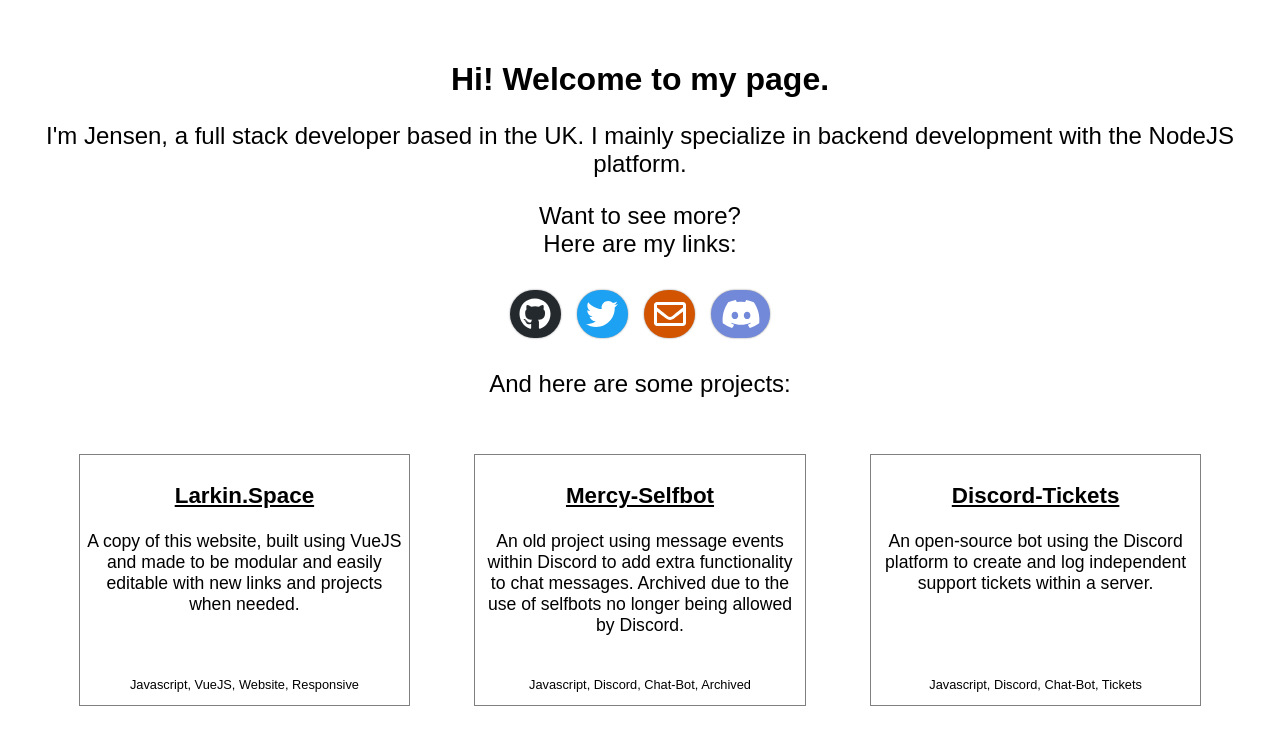
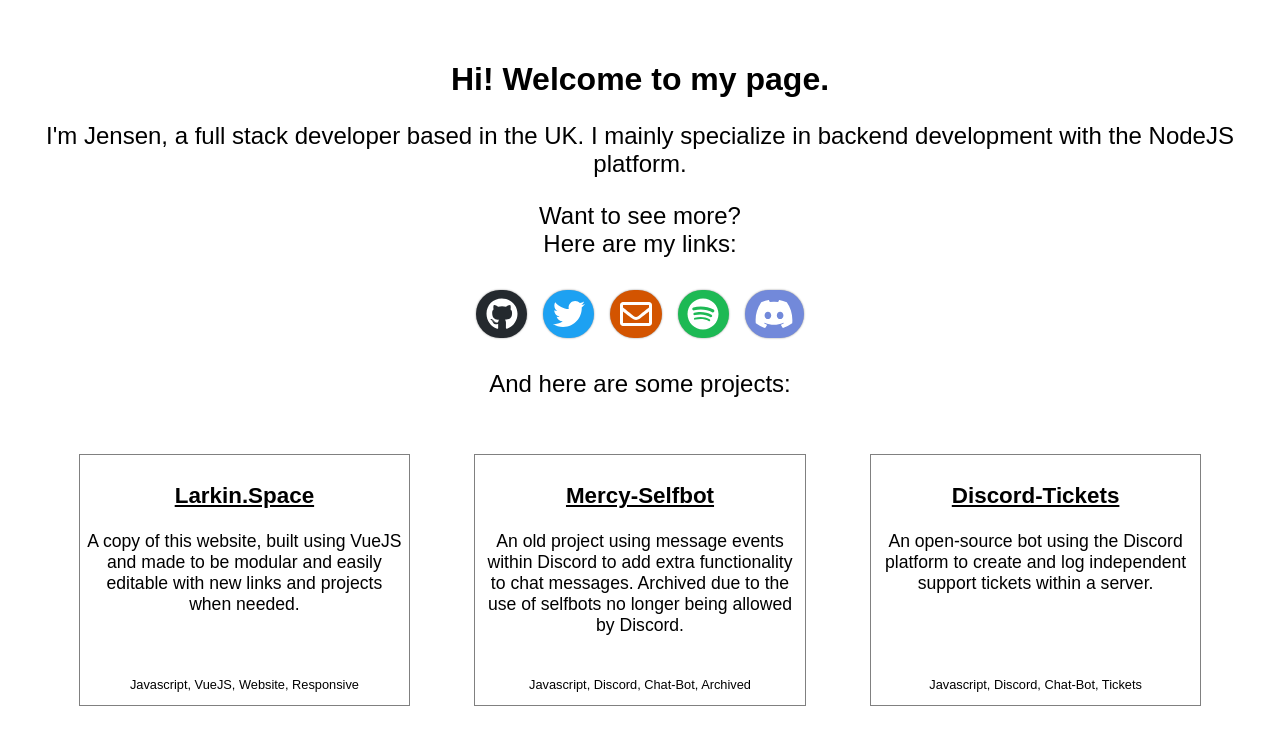
Before and after one commit to j3ns3n/larkin.space, a Vue app: page / in a window 1280 px wide. Shown: the top 744 px of the page. Built offline with nearby package versions, Linux system fonts and the light colour scheme.

Commit message:
* Edited App.vue to add Spotify to the links list * Edited main.js to import the FontAwesome Spotify icon

```diff
--- a/src/App.vue
+++ b/src/App.vue
@@ -24,7 +24,7 @@ export default {
             name: 'github'
           },
           link: 'https://github.com/J3ns3n',
-          colour: '#24292e'
+          colour: '#24292E'
         },
         {
           name: 'Twitter',
@@ -42,7 +42,16 @@ export default {
             name: 'envelope'
           },
           link: 'mailto:jensen@larkin.space',
-          colour: '#d35400'
+          colour: '#D35400'
+        },
+        {
+          name: 'Spotify',
+          icon: {
+            type: 'fab',
+            name: 'spotify'
+          },
+          link: 'https://open.spotify.com/user/jensenlarkin?si=OqFZoVBnRLe78zjFe398eA',
+          colour: '#1DB954'
         },
         {
           name: 'Discord',
--- a/src/main.js
+++ b/src/main.js
@@ -4,10 +4,10 @@ import titleMixin from './mixins/titleMixin';
 
 import { library } from '@fortawesome/fontawesome-svg-core';
 import { FontAwesomeIcon } from '@fortawesome/vue-fontawesome';
-import { faGithub, faTwitter, faDiscord } from '@fortawesome/free-brands-svg-icons';
+import { faGithub, faTwitter, faDiscord, faSpotify } from '@fortawesome/free-brands-svg-icons';
 import { faEnvelope } from '@fortawesome/free-regular-svg-icons';
 
-library.add(faGithub, faTwitter, faDiscord, faEnvelope);
+library.add(faGithub, faTwitter, faDiscord, faEnvelope, faSpotify);
 
 Vue.component('font-awesome-icon', FontAwesomeIcon);
 Vue.mixin(titleMixin);
```
Also changed, not shown: 9 other files (tests, documents, lock files or other folders).
